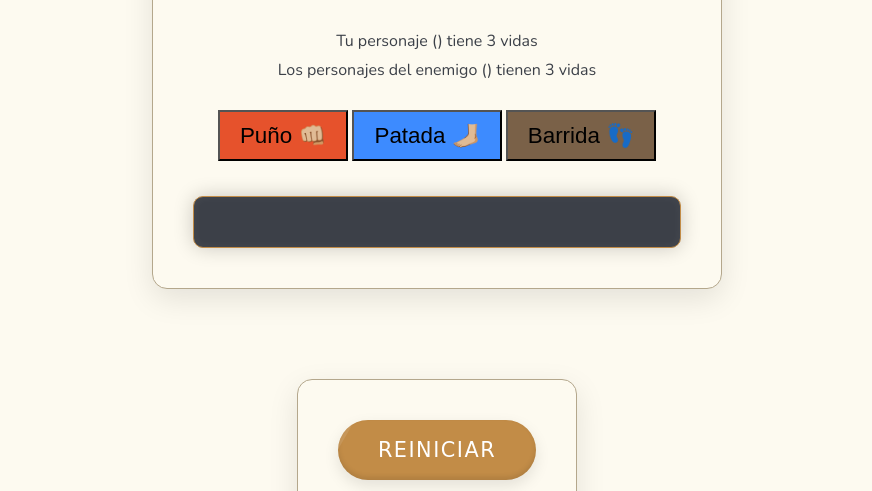
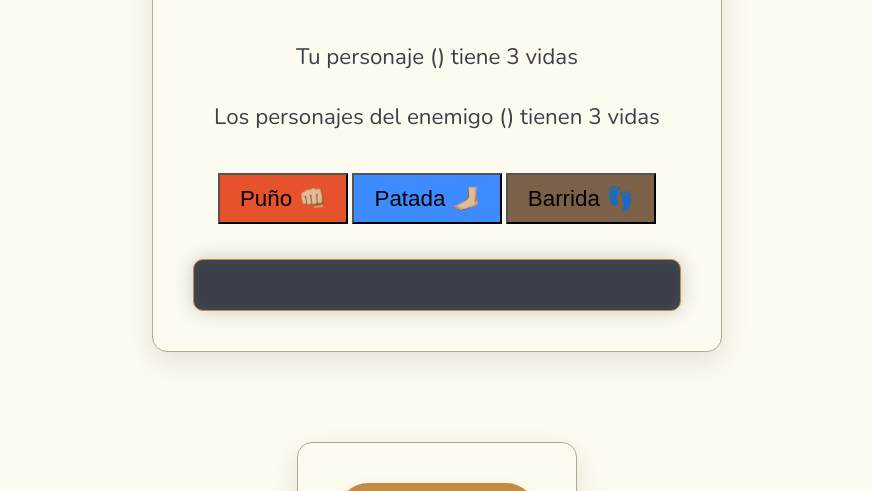
Before and after one commit to PowerSystem2024/DynamicDevs-TercerSemestre, a plain HTML site: page Codigo-Juegos/avatar/index.html in a window 1280 px wide. Shown: the part 609-1100 px from the top of the page, without its empty margins (203-1075 px from the left). Drawn offline with nearby package versions, Linux system fonts and the light colour scheme; a web font is replaced by a local one.

Commit message:
Modifiqué los estilos de la carpeta css para una mejor grafica.

```diff
--- a/Codigo-Juegos/avatar/index.html
+++ b/Codigo-Juegos/avatar/index.html
@@ -35,8 +35,8 @@
     <section id="seleccionar-ataque">
         <h2>Elige tu ataque</h2>
 
-        <p>Tu personaje (<span id="personaje-jugador"></span>) tiene <span>3</span> vidas</p>
-        <p>Los personajes del enemigo (<span id="personaje-pc"></span>) tienen <span>3</span> vidas</p>
+        <p class="fsr">Tu personaje (<span id="personaje-jugador"></span>) tiene <span>3</span> vidas</p>
+        <p class="fsr">Los personajes del enemigo (<span id="personaje-pc"></span>) tienen <span>3</span> vidas</p>
 
         <p class="margen">
             <button class="boton-fuego boton-border fsr" id="btn-punio">Puño 👊🏼</button>
--- a/Codigo-Juegos/avatar/js/avatar.js
+++ b/Codigo-Juegos/avatar/js/avatar.js
@@ -5,7 +5,7 @@ let personajePC = "";
 let vidasJugador = 3;
 let vidasPC = 3;
 
-// Mapa de emojis para mostrar en resultados
+// emojis para mostrar en resultados
 const emojis = {
     "Puño": "👊🏼",
     "Patada": "🦶🏼",
```
Also changed, not shown: Codigo-Juegos/avatar/css/style.css (+0 -7 lines).
